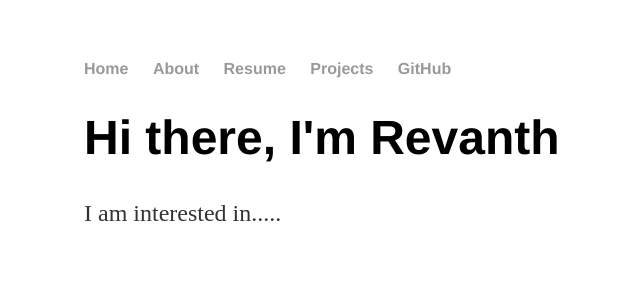
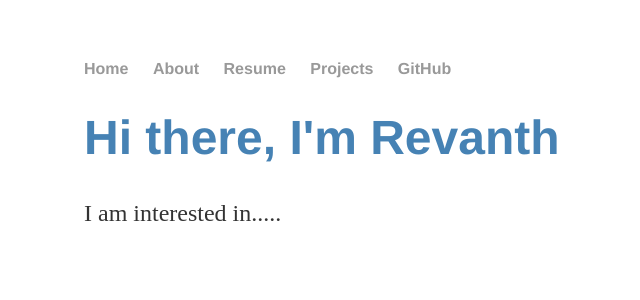
Before and after one commit to rnagurla/rnagurla.github.io, a Jekyll site: the page built from index.html, in a window 1280 px wide. Shown: the top 300 px of the page, without its empty margins (108-748 px from the left). Built offline with Jekyll 4.4.1, drawn with Linux system fonts in a browser that asks for light colours.

Commit message:
Update main.css

```diff
--- a/css/main.css
+++ b/css/main.css
@@ -1,6 +1,7 @@
 body {
     margin: 60px auto;
     width: 70%;
+    color: SteelBlue;
 }
 nav ul, footer ul {
     font-family:'Helvetica', 'Arial', 'Sans-Serif';
```
